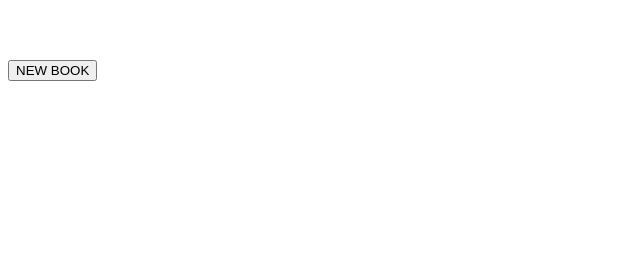
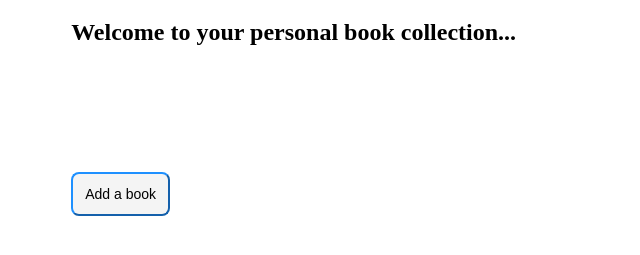
Before and after one commit to weeezik/library-project, a plain HTML site: page index.html in a window 1280 px wide. Shown: the part 103-358 px from the top of the page, without its empty margins (0-640 px from the left). Drawn offline with Linux system fonts and the light colour scheme.

Commit message:
Styling of buttons and index page

```diff
--- a/index.html
+++ b/index.html
@@ -9,6 +9,7 @@
 <body>
   <div class="top">
     <h1>Library</h1>
+    <h2>Welcome to your personal book collection...</h2>
     <div class="library">
 
     </div>
@@ -45,7 +46,7 @@
   </dialog>
 
   <p>
-    <button id="showDialog">NEW BOOK</button>
+    <button id="showDialog">Add a book</button>
   </p>
 
   <output></output>
--- a/styles.css
+++ b/styles.css
@@ -6,7 +6,7 @@ div {
   flex: content;
 }
 
-::backdrop {
+/* ::backdrop {
   background-image: linear-gradient(
     45deg,
     magenta,
@@ -15,4 +15,33 @@ div {
     green
   );
   opacity: 0.75;
+} */
+
+dialog {
+  border-radius: 12px;
+  border-color: dodgerblue;
 }
+
+::backdrop {
+  background: dodgerblue;
+  opacity: 75%;
+}
+
+#showDialog {
+  margin: 5%;
+  background-color: rgba(51, 51, 51, 0.05);
+  border-radius: 8px;
+  border-width: 2;
+  border-color: dodgerblue;
+  cursor: pointer;
+  display: inline-block;
+  font-size: 14px;
+  font-weight: 500;
+  line-height: 20px;
+  padding: 10px 12px;
+  text-align: center;
+}
+:hover#showDialog {
+  background-color: dodgerblue;
+  color: white;
+}
```
